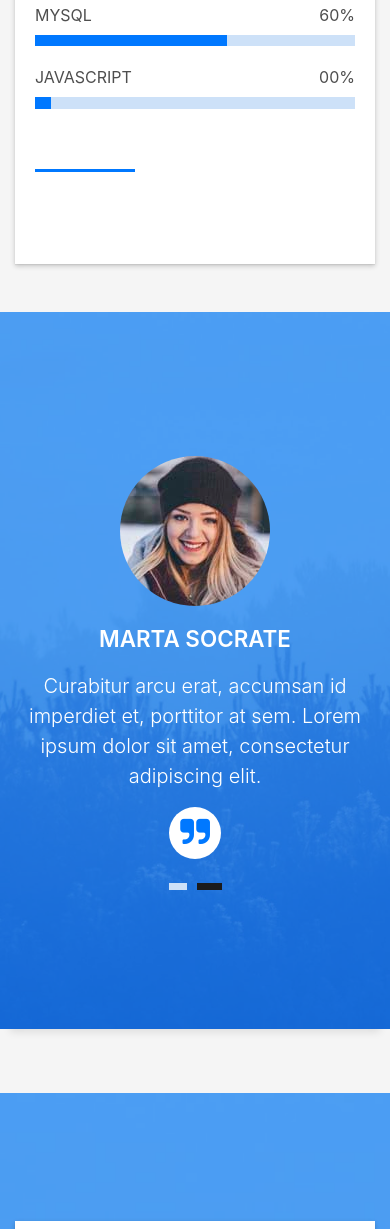
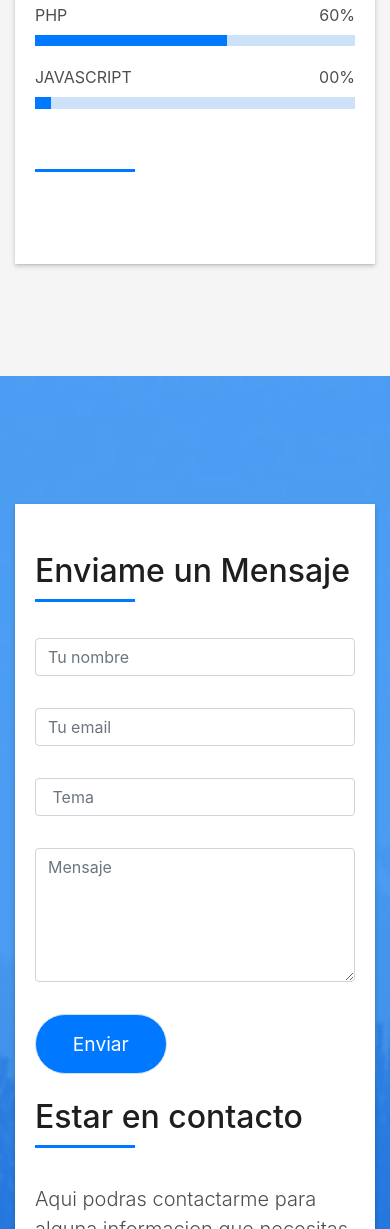
Before and after one commit to KrhsitenJoseph7/KrhsitenJoseph7.github.io, a plain HTML site: page index.html in a window 390 px wide. Shown: the part 1695-2924 px from the top of the page. Drawn offline with Linux system fonts and the light colour scheme; files whose address does not match are found by name.

Commit message:
Prueba
Prueba

```diff
--- a/index.html
+++ b/index.html
@@ -110,7 +110,7 @@
                     <div class="progress-bar" role="progressbar" style="width: 90%" aria-valuenow="75" aria-valuemin="0"
                       aria-valuemax="100"></div>
                   </div>
-                  <span>MYSQL</span> <span class="pull-right">60%</span>
+                  <span>PHP</span> <span class="pull-right">60%</span>
                   <div class="progress">
                     <div class="progress-bar" role="progressbar" style="width: 60%" aria-valuenow="50" aria-valuemin="0"
                       aria-valuemax="100"></div>
@@ -135,45 +135,7 @@
     </div>
   </section>
 
-  <!--/ Section Testimonials Star /-->
-  <div class="testimonials paralax-mf bg-image" style="background-image: url(img/overlay-bg.jpg)">
-    <div class="overlay-mf"></div>
-    <div class="container">
-      <div class="row">
-        <div class="col-md-12">
-          <div id="testimonial-mf" class="owl-carousel owl-theme">
-            <div class="testimonial-box">
-              <div class="author-test">
-                <img src="img/testimonial-2.jpg" alt="" class="rounded-circle b-shadow-a">
-                <span class="author">Xavi Alonso</span>
-              </div>
-              <div class="content-test">
-                <p class="description lead">
-                  Curabitur arcu erat, accumsan id imperdiet et, porttitor at sem. Lorem ipsum dolor sit amet,
-                  consectetur adipiscing elit.
-                </p>
-                <span class="comit"><i class="fa fa-quote-right"></i></span>
-              </div>
-            </div>
-            <div class="testimonial-box">
-              <div class="author-test">
-                <img src="img/testimonial-4.jpg" alt="" class="rounded-circle b-shadow-a">
-                <span class="author">Marta Socrate</span>
-              </div>
-              <div class="content-test">
-                <p class="description lead">
-                  Curabitur arcu erat, accumsan id imperdiet et, porttitor at sem. Lorem ipsum dolor sit amet,
-                  consectetur adipiscing elit.
-                </p>
-                <span class="comit"><i class="fa fa-quote-right"></i></span>
-              </div>
-            </div>
-          </div>
-        </div>
-      </div>
-    </div>
-  </div>
- <!--/ Section Contact-Footer Star /-->
+
   <section class="paralax-mf footer-paralax bg-image sect-mt4 route" style="background-image: url(img/overlay-bg.jpg)">
     <div class="overlay-mf"></div>
     <div class="container">
@@ -190,7 +152,8 @@
                   </div>
                   <div>
                       <form action="" method="post" role="form" class="contactForm">
-                      <div id="sendmessage">Your message has been sent. Thank you!</div>
+                      <div id="sendmessage">
+Tu mensaje ha sido enviado. ¡Gracias!</div>
                       <div id="errormessage"></div>
                       <div class="row">
                         <div class="col-md-12 mb-3">
```
